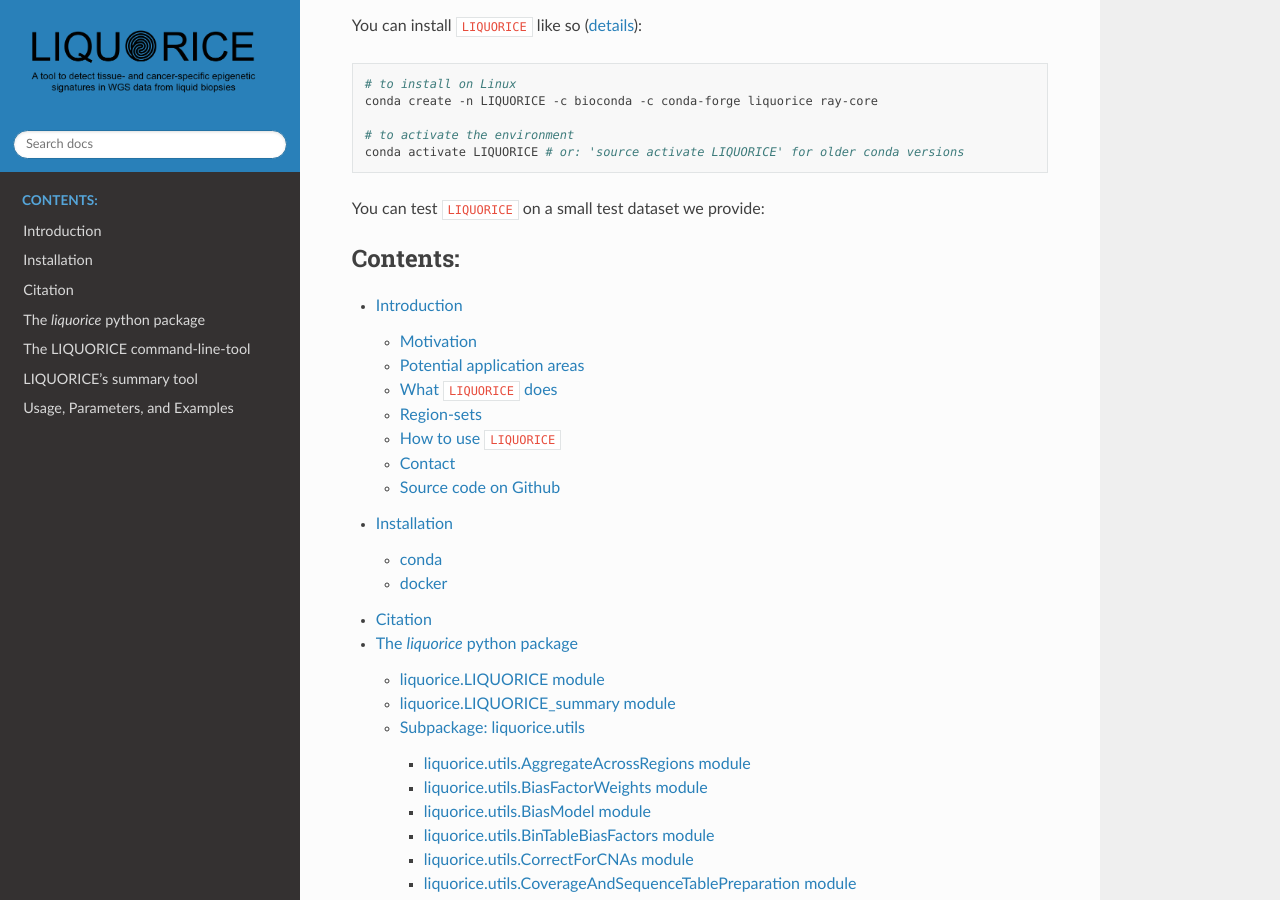
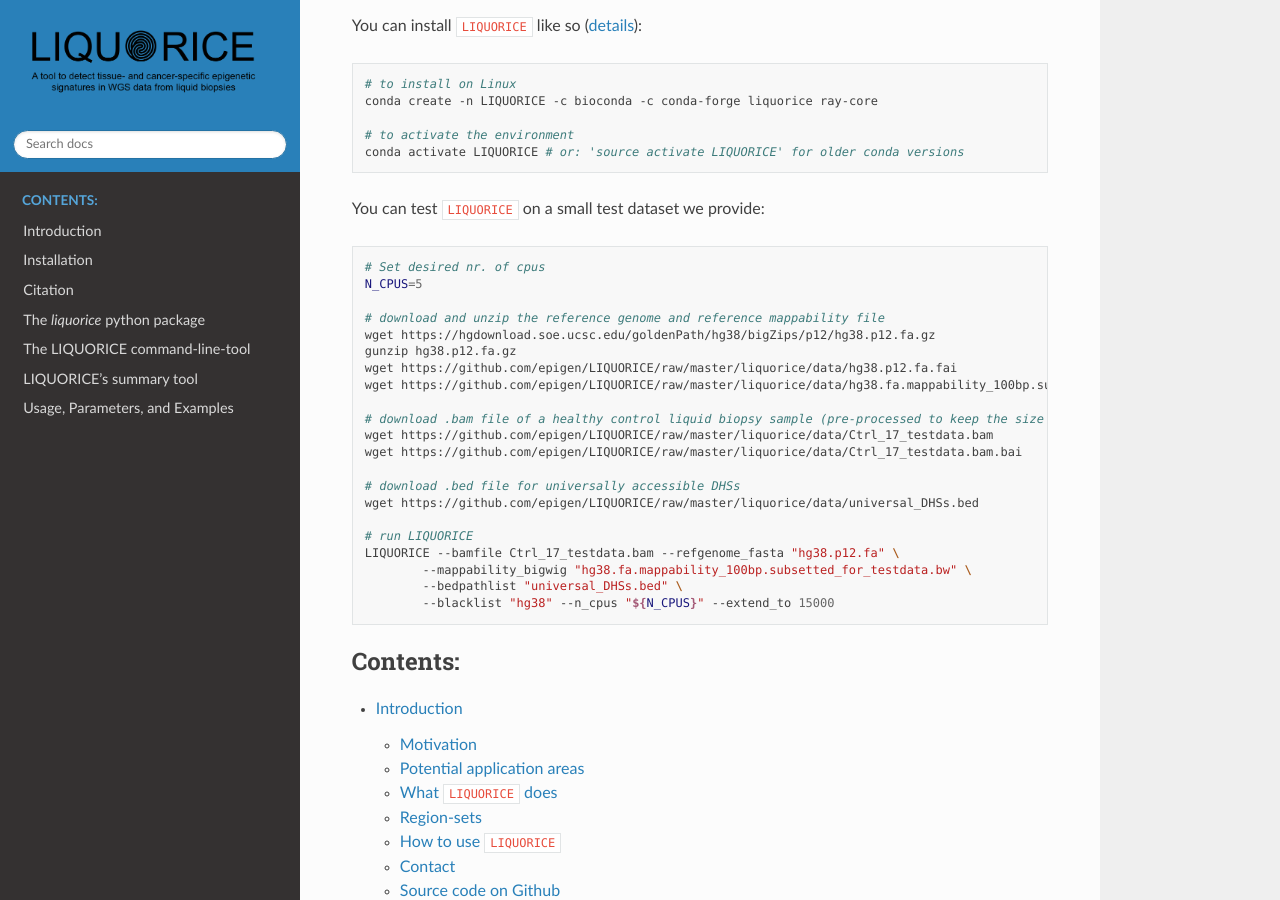
Before and after one commit to epigen/LIQUORICE, a Sphinx documentation site: the page built from docs/source/index.rst, in a window 1280 px wide and 900 px high, scrolled down 776 px. Built offline with Sphinx 7.4.7 and the Read the Docs theme 2.0.0, drawn with Linux system fonts in a browser that asks for light colours.

Commit message:
formating docs

```diff
--- a/docs/source/index.rst
+++ b/docs/source/index.rst
@@ -37,6 +37,7 @@
 You can test ``LIQUORICE`` on a small test dataset we provide:
 
 .. code-block:: bash
+
     # Set desired nr. of cpus
     N_CPUS=5
 
--- a/docs/source/intro.rst
+++ b/docs/source/intro.rst
@@ -117,11 +117,10 @@
 *********************
 The github repository of ``LIQUORICE`` can be found at `https://github.com/epigen/liquorice <https://github.com/epigen/liquorice>`_.
 
+.. _installation_anchor:
 
 Installation
 ============
-
-.. _installation_anchor:
 
 conda
 *****
```
